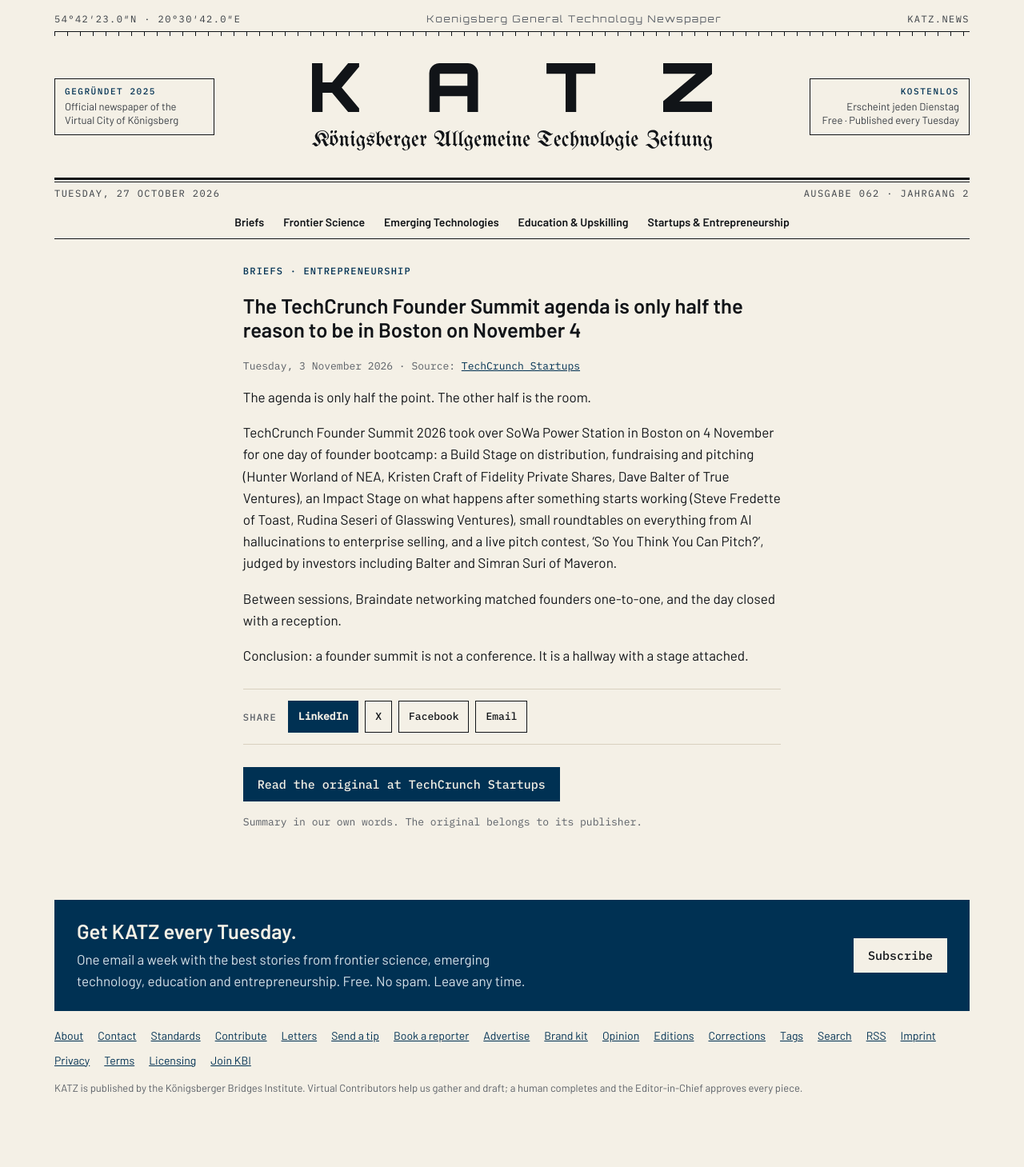
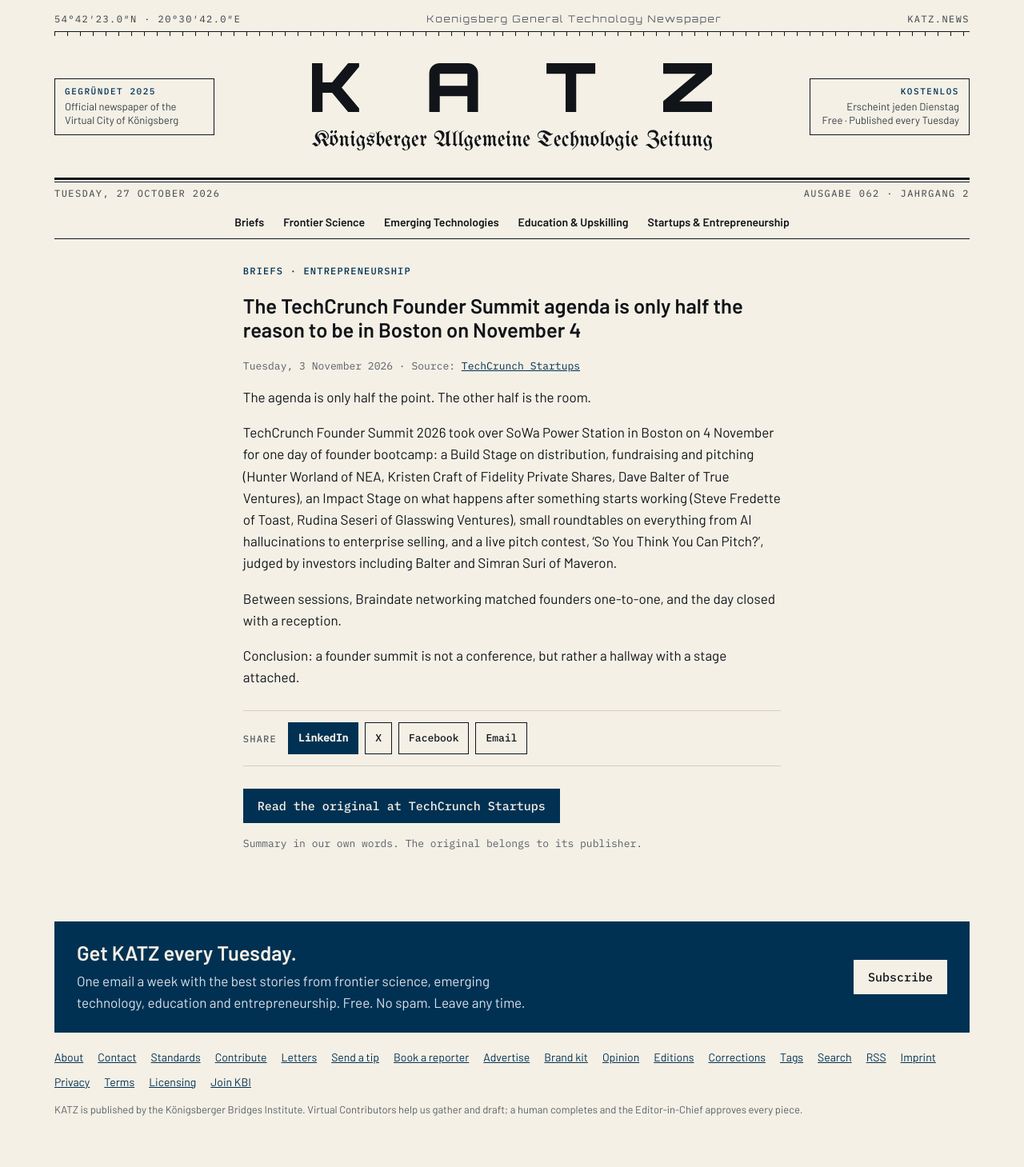
Before and after one commit to katz-news/katz.news, a Jekyll site: the page built from _posts/briefs/2026-11-04-the-techcrunch-founder-summit-agenda-is-only-half-the-reason.md, in a window 1280 px wide. Shown: the whole page at 80% size. Built offline with Jekyll 4.4.1, drawn with Linux system fonts in a browser that asks for light colours; before the commit the page ends 1432 px from its top, so only the background shows below that.

```diff
--- a/_data/build.yml
+++ b/_data/build.yml
@@ -1 +1 @@
-published_at: 2026-11-05T18:30:06Z
+published_at: 2026-11-05T18:31:11Z
--- a/_posts/briefs/2026-11-04-the-techcrunch-founder-summit-agenda-is-only-half-the-reason.md
+++ b/_posts/briefs/2026-11-04-the-techcrunch-founder-summit-agenda-is-only-half-the-reason.md
@@ -13,4 +13,4 @@ TechCrunch Founder Summit 2026 took over SoWa Power Station in Boston on 4 Novem
 
 Between sessions, Braindate networking matched founders one-to-one, and the day closed with a reception.
 
-Conclusion: a founder summit is not a conference. It is a hallway with a stage attached.
+Conclusion: a founder summit is not a conference, but rather a hallway with a stage attached.
```
